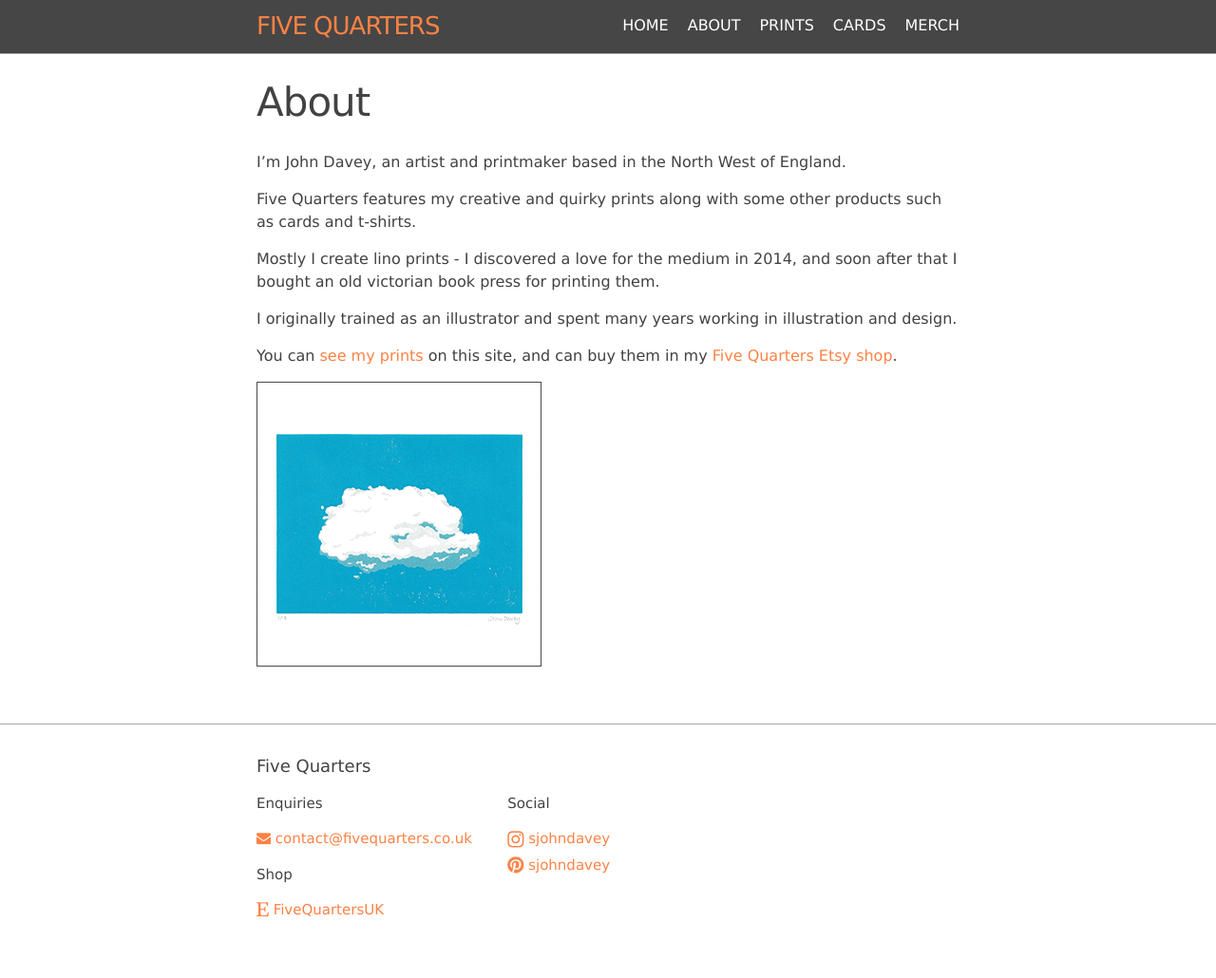
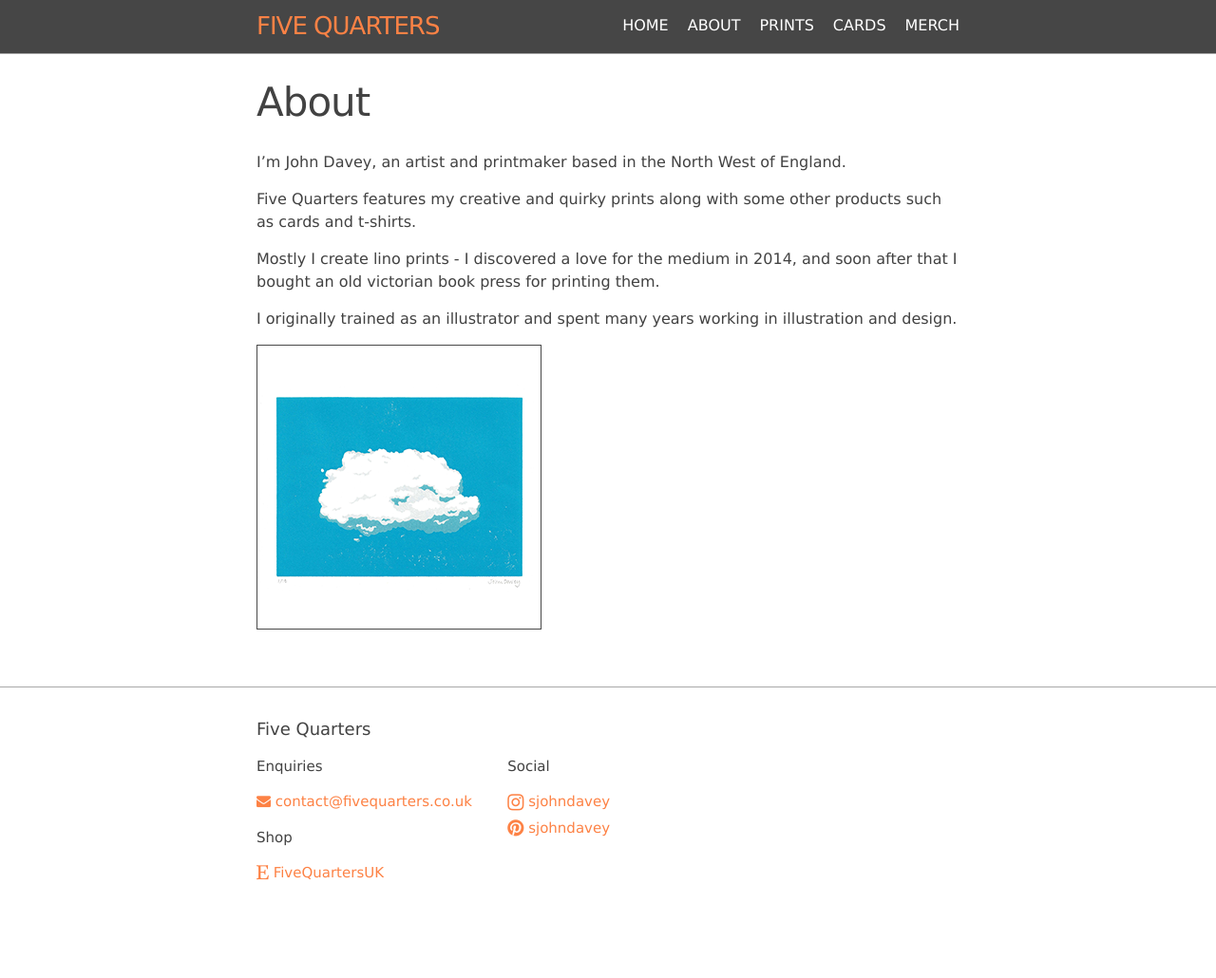
Before and after one commit to Five-Quarters/five-quarters.github.io, a Jekyll site: the page built from about.markdown, in a window 1280 px wide. Shown: the whole page at 95% size. Built offline with Jekyll 4.4.1, drawn with Linux system fonts in a browser that asks for light colours; after the commit the page ends 991 px from its top, so only the background shows below that.

Commit message:
Removed reference to Etsy shop

```diff
--- a/about.markdown
+++ b/about.markdown
@@ -13,6 +13,4 @@ Mostly I create lino prints - I discovered a love for the medium in 2014, and so
 
 I originally trained as an illustrator and spent many years working in illustration and design.
 
-You can [see my prints](/prints/) on this site, and can buy them in my [Five Quarters Etsy shop](https://www.etsy.com/uk/shop/FiveQuartersUK).
-
 ![blueprint](/assets/img/prints/Lone-cloud-small.png)
```
